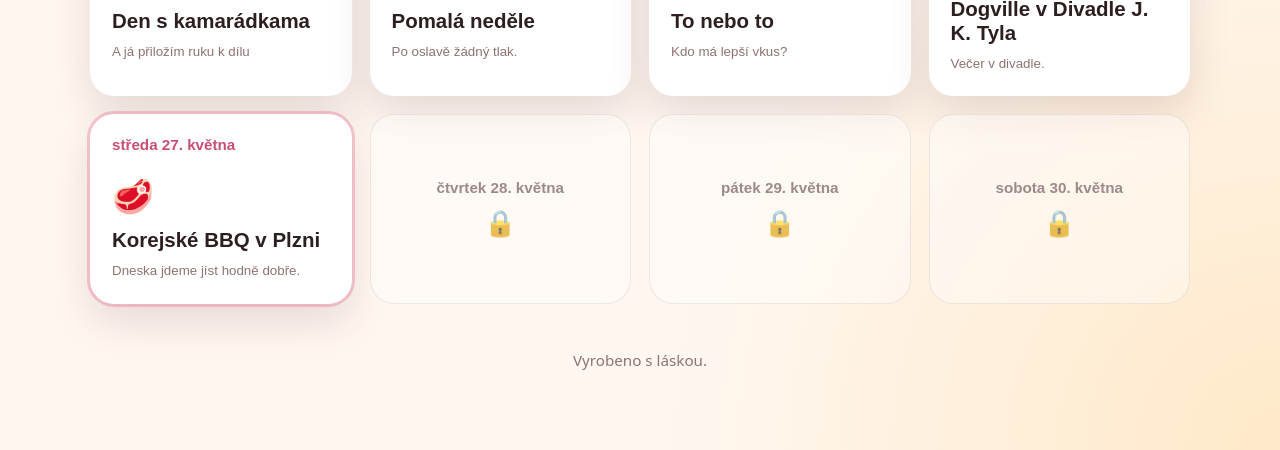
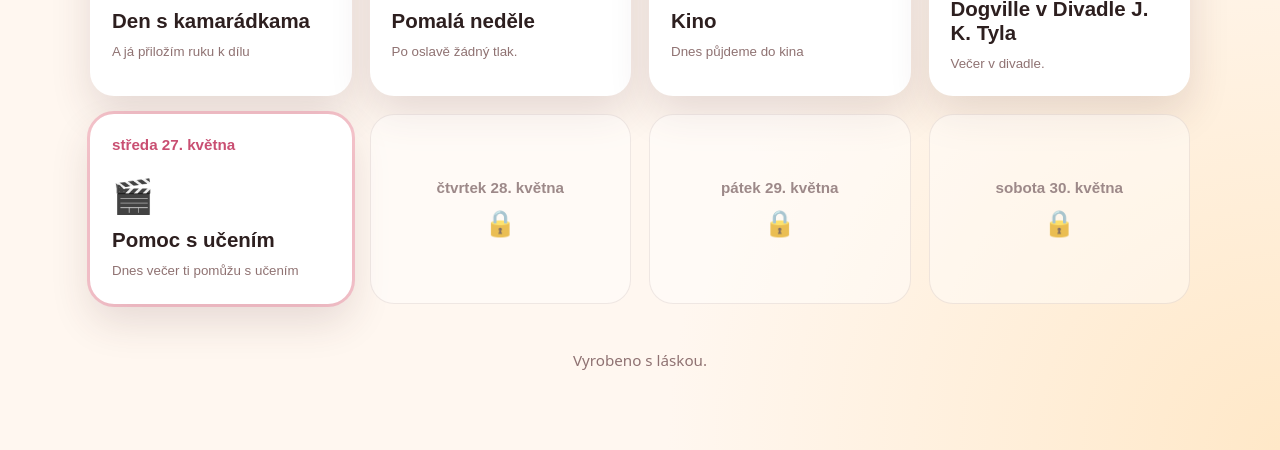
Before and after one commit to yyenda/yyenda.github.io, a plain HTML site: page index.html in a window 1280 px wide. Shown: the part 746-1196 px from the top of the page. Drawn offline with Linux system fonts and the light colour scheme.

Commit message:
Update index.html

```diff
--- a/index.html
+++ b/index.html
@@ -407,10 +407,10 @@
       {
         date: "2026-05-25",
         emoji: "🧺",
-        tag: "To nebo to",
-        title: "To nebo to",
-        preview: "Kdo má lepší vkus?",
-        text: "Každý si v obchodě vybere jednu věc z nějaké kategorie, pak si je naráz oba ukážeme a vybereme tu lepší (může to být jídlo nebo věci do bytečku)",
+        tag: "Kino",
+        title: "Kino",
+        preview: "Dnes půjdeme do kina",
+        text: "Dneska je v plánu kino, film je ale tajmeství.",
       },
       {
         date: "2026-05-26",
@@ -422,19 +422,19 @@
       },
       {
         date: "2026-05-27",
-        emoji: "🥩",
+        emoji: "🎬",
         tag: "výlet",
-        title: "Korejské BBQ v Plzni",
-        preview: "Dneska jdeme jíst hodně dobře.",
-        text: "Dneska tě beru na korejské BBQ v Plzni.\n\nOficiální plán: dobře se najíst.",
+        title: "Pomoc s učením",
+        preview: "Dnes večer ti pomůžu s učením",
+        text: "Dneska žádné větší plány, protože za chviku maturuješ.\n\n Až to budeme mít za sebou, můžeme to oslavit třeba zmrzlinou nebo něčím dobrým.",
       },
       {
         date: "2026-05-28",
         emoji: "🎁",
         tag: "malý dárek",
-        title: "Malý dárek",
-        preview: "Malý dáreček pro tebe.",
-        text: "Tak si ho rozbal!",
+        title: "To nebo to",
+        preview: "Zahrajeme si to nebo to?",
+        text: "Každý si v obchodě vybere jednu věc z nějaké kategorie, pak si je naráz oba ukážeme a vybereme tu lepší (může to být jídlo nebo věci do bytečku)",
 
       },
       {
```
